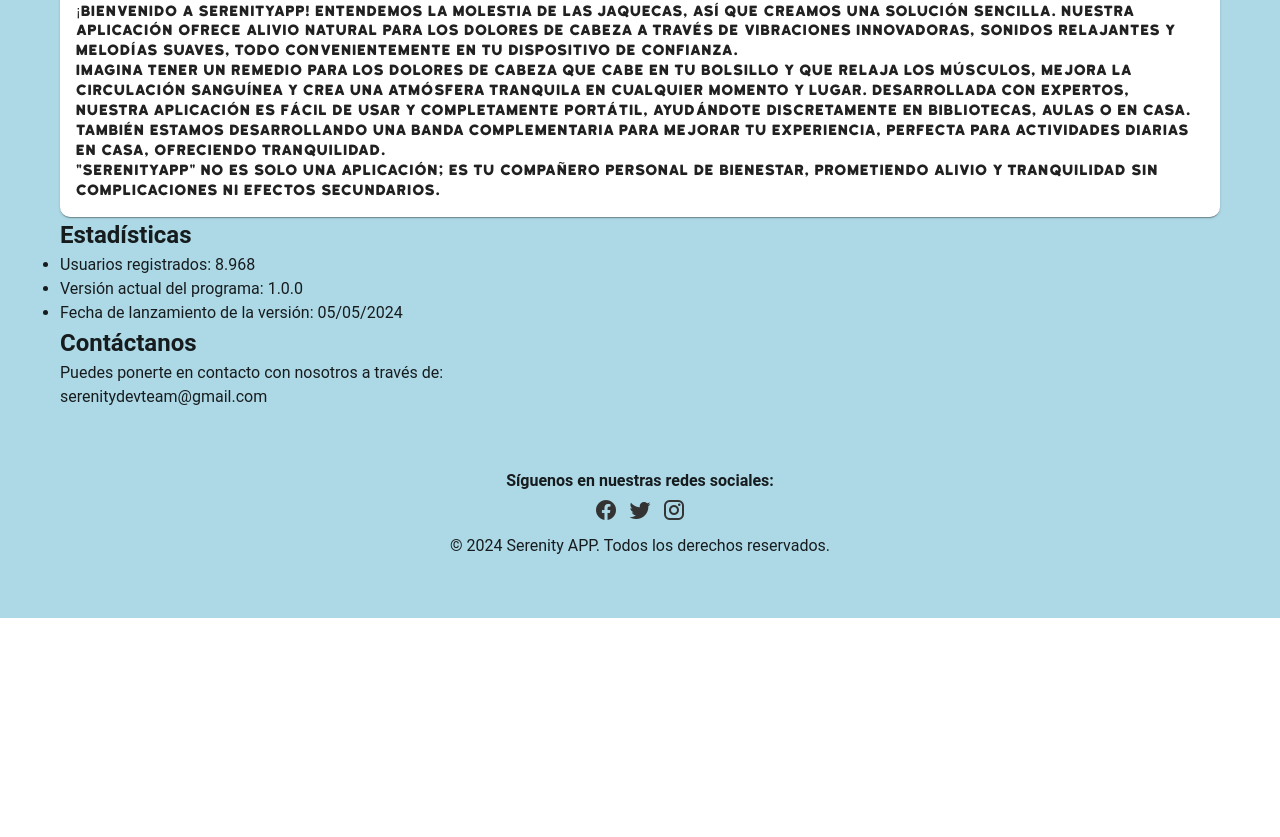
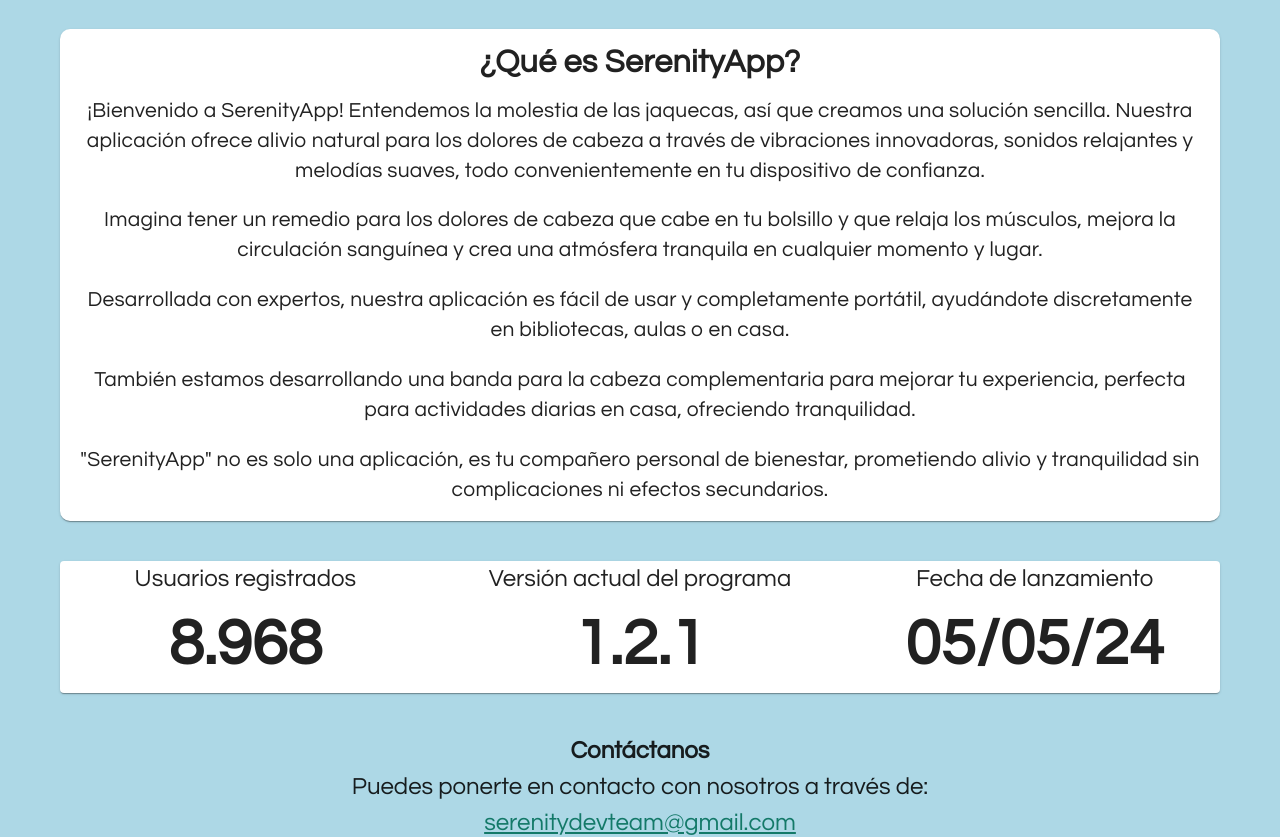
Before and after one commit to mariops03/SerenityAPP, a Vue app in the folder web/: page /landing in a window 1280 px wide. Shown: the part 588-1425 px from the top of the page. Before the commit the page ends 1206 px from the top, so only its background shows below. Built offline with nearby package versions, Linux system fonts and the light colour scheme.

Commit message:
Mejora diseño Landing Page

```diff
--- a/web/src/views/LandingPage.vue
+++ b/web/src/views/LandingPage.vue
@@ -14,26 +14,39 @@
             <v-card-title>¿Qué es SerenityApp?</v-card-title>
             <v-card-text>
               <p>¡Bienvenido a SerenityApp! Entendemos la molestia de las jaquecas, así que creamos una solución sencilla. Nuestra aplicación ofrece alivio natural para los dolores de cabeza a través de vibraciones innovadoras, sonidos relajantes y melodías suaves, todo convenientemente en tu dispositivo de confianza.</p>
-              <p>Imagina tener un remedio para los dolores de cabeza que cabe en tu bolsillo y que relaja los músculos, mejora la circulación sanguínea y crea una atmósfera tranquila en cualquier momento y lugar. Desarrollada con expertos, nuestra aplicación es fácil de usar y completamente portátil, ayudándote discretamente en bibliotecas, aulas o en casa.</p>
-              <p>También estamos desarrollando una banda complementaria para mejorar tu experiencia, perfecta para actividades diarias en casa, ofreciendo tranquilidad.</p>
-              <p>"SerenityApp" no es solo una aplicación; es tu compañero personal de bienestar, prometiendo alivio y tranquilidad sin complicaciones ni efectos secundarios.</p>
+              <br>
+              <p>Imagina tener un remedio para los dolores de cabeza que cabe en tu bolsillo y que relaja los músculos, mejora la circulación sanguínea y crea una atmósfera tranquila en cualquier momento y lugar.</p>
+              <br>
+              <p>Desarrollada con expertos, nuestra aplicación es fácil de usar y completamente portátil, ayudándote discretamente en bibliotecas, aulas o en casa.</p>
+              <br>
+              <p>También estamos desarrollando una banda para la cabeza complementaria para mejorar tu experiencia, perfecta para actividades diarias en casa, ofreciendo tranquilidad.</p>
+              <br>
+              <p>"SerenityApp" no es solo una aplicación, es tu compañero personal de bienestar, prometiendo alivio y tranquilidad sin complicaciones ni efectos secundarios.</p>
             </v-card-text>
           </v-card>
 
-        <section class="statistics">
-            <h2>Estadísticas</h2>
-            <ul>
-                <li>Usuarios registrados: 8.968</li>
-                <li>Versión actual del programa: 1.0.0</li>
-                <li>Fecha de lanzamiento de la versión: 05/05/2024</li>
-            </ul>
-        </section>
+          <v-card class="statistics">
+            <v-row>
+              <v-col cols="4" class="stat-item">
+                <div class="stat-label">Usuarios registrados</div>
+                <div class="stat-number">8.968</div>
+              </v-col>
+              <v-col cols="4" class="stat-item">
+                <div class="stat-label">Versión actual del programa</div>
+                <div class="stat-number">1.2.1</div>
+              </v-col>
+              <v-col cols="4" class="stat-item">
+                <div class="stat-label">Fecha de lanzamiento</div>
+                <div class="stat-number">05/05/24</div>
+              </v-col>
+            </v-row>
+          </v-card>
 
         <section class="contact">
         <h2>Contáctanos</h2>
         <p>Puedes ponerte en contacto con nosotros a través de:</p>
         <ul>
-          <p>serenitydevteam@gmail.com</p>
+          <a href="mailto:serenitydevteam@gmail.com?subject=Consulta%20Sobre%20Serenity%20App">serenitydevteam@gmail.com</a>
         </ul>
       </section>
       </main>
@@ -57,10 +70,22 @@
 
   <style scoped>
   @font-face {
-  font-family: "KatahdinRound";
-  src: local("KatahdinRound"),
+    font-family: "KatahdinRound";
+    src: local("KatahdinRound"),
     url("../assets/fonts/KatahdinRound.otf") format("opentype");
-    }
+  }
+
+  @font-face {
+    font-family: 'Questrial';
+    src: local('Questrial'), url("../assets/fonts/Questrial-Regular.ttf") format('truetype');
+    font-weight: normal;
+    font-style: normal;
+  }
+  p {
+    font-family: 'Questrial', sans-serif;
+    font-size: 1.5em;
+  }
+
   /* Estilos básicos */
   .landing-page {
     max-width: 1200px;
@@ -77,13 +102,14 @@
 
   .header {
     text-align: center;
-    margin-bottom: 40px;
+    margin-bottom: 80px;
   }
 
    .header h1 {
         font-size: 6em;
         font-family: "KatahdinRound", fantasy;
         color: #18373e;
+        margin-bottom: 35px;
     }
 
   .logo {
@@ -107,10 +133,45 @@
     background-color: #18373e; /* Cambiamos el color al hacer hover */
   }
 
+  .main-content {
+    margin-bottom: 40px;
+    font-family: 'Questrial', sans-serif;
+  }
+
+  .v-card-title {
+  font-size: 2em; /* Ajusta el tamaño según tus preferencias */
+  font-weight: bold;
+}
   .about-us {
+    text-align: center;
     border-radius: 10px;
-    font-family: "KatahdinRound", fantasy;
+    margin-bottom: 40px;
   }
+
+  .stat-item {
+    text-align: center;
+
+  }
+
+  .stat-number {
+    font-size: 4em;
+    font-weight: bold;
+  }
+
+  .stat-label {
+    font-size: 1.5em;
+  }
+
+  .contact {
+    text-align: center;
+    margin-top: 40px;
+  }
+
+  .contact a {
+  font-size: 1.5em; /* Ajusta el tamaño según tus preferencias */
+  color: #137968; /* Opcional: cambia el color del enlace */
+}
+
 
   .footer {
     text-align: center;
```
Also changed, not shown: web/src/assets/fonts/Questrial-Regular.ttf (added).
